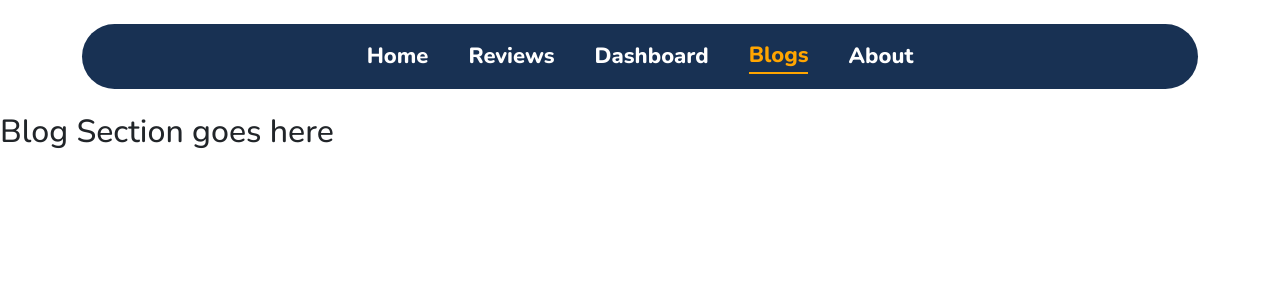
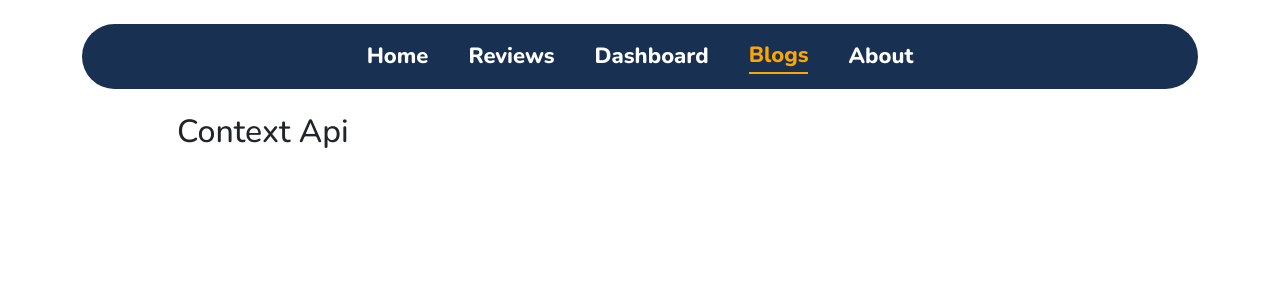
Before and after one commit to shafik720/assignment-9-react-router, a React (Create React App) app: page /blogs in a window 1280 px wide. Shown: the top 300 px of the page. Built offline with nearby package versions, Linux system fonts and the light colour scheme.

Commit message:
working on blog sections

```diff
--- a/src/Components/Blogs/Blogs.js
+++ b/src/Components/Blogs/Blogs.js
@@ -4,7 +4,16 @@ import './Blogs.css'
 const Blogs = () => {
     return (
         <div className="blogs-div">
-            <h2>Blog Section goes here</h2>
+            <div className="container">
+                <div className="row">
+                    <div className="col-lg-1"></div>
+                    <div className="col-lg-5">
+                        <div className="">
+                            <h2>Context Api</h2>
+                        </div>
+                    </div>
+                </div>
+            </div>
         </div>
     );
 };
```
